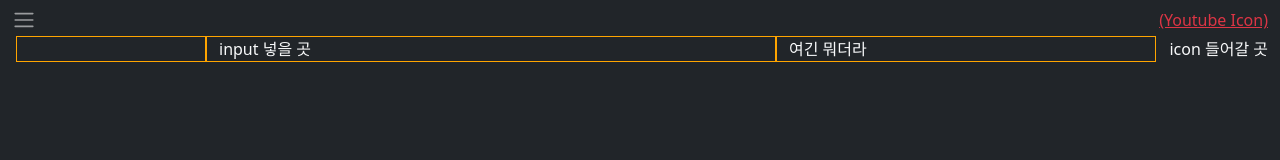
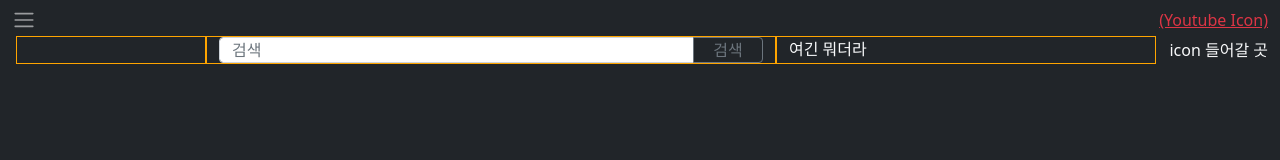
Before and after one commit to my3ngd/clonecoding, a plain HTML site: page index.html in a window 1280 px wide. Drawn offline with Linux system fonts and the light colour scheme.

Commit message:
input bar?

```diff
--- a/index.html
+++ b/index.html
@@ -16,7 +16,13 @@
         <div class="container m-1">
           <div class="row">
             <div class="col-sm-2" style="border: 1px solid orange;"></div>
-            <div class="col-sm-6" style="border: 1px solid orange;">input 넣을 곳</div>
+            <div class="col-sm-6" style="border: 1px solid orange;">
+              <!-- input -->
+              <div class="input-group">
+                <input type="text" class="form-control" placeholder="검색" aria-label="검색" aria-describedby="button-addon2" style="height: 26px;">
+                <button class="btn btn-outline-secondary p-0" type="button" id="button-addon2" style="height: 26px; width: 70px;">검색</button>
+              </div>
+            </div>
             <div class="col-sm-4" style="border: 1px solid orange;">여긴 뭐더라</div>
           </div>
         </div>
```
